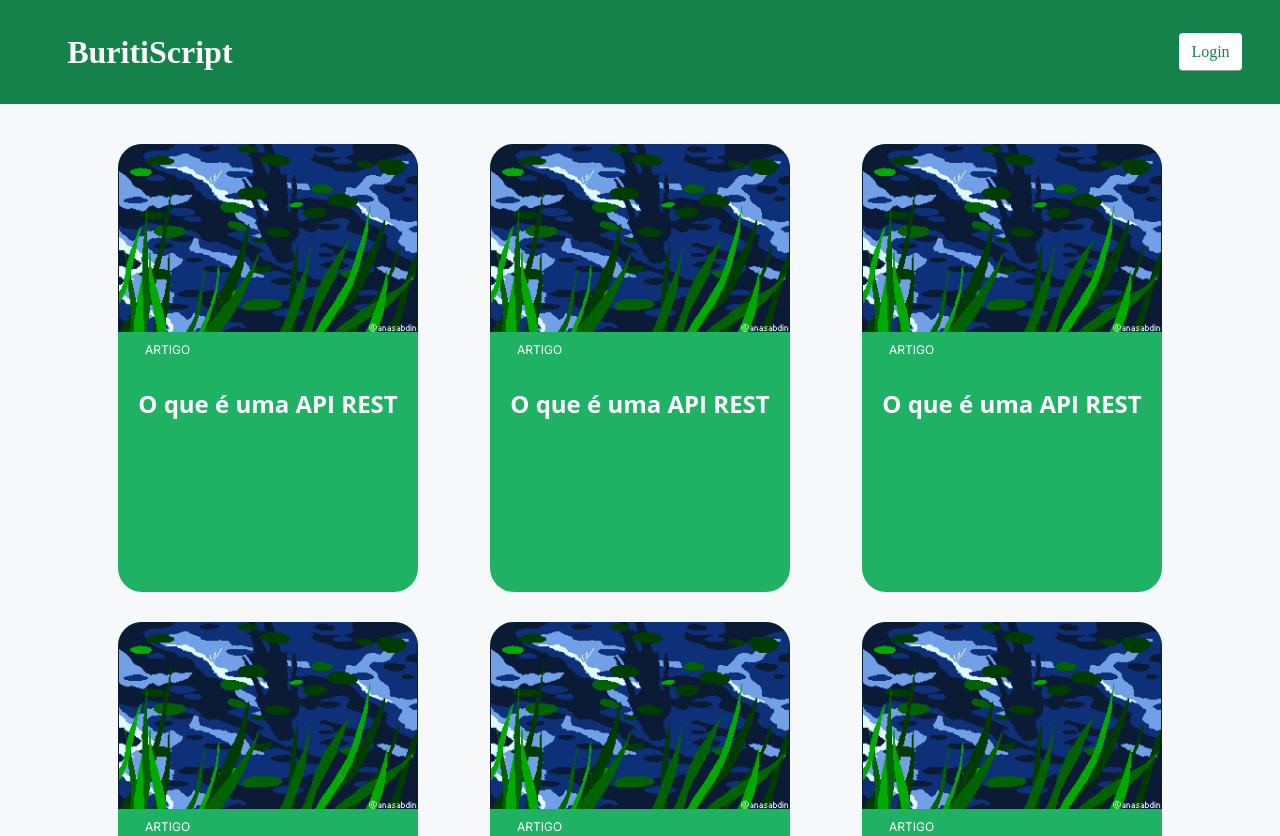
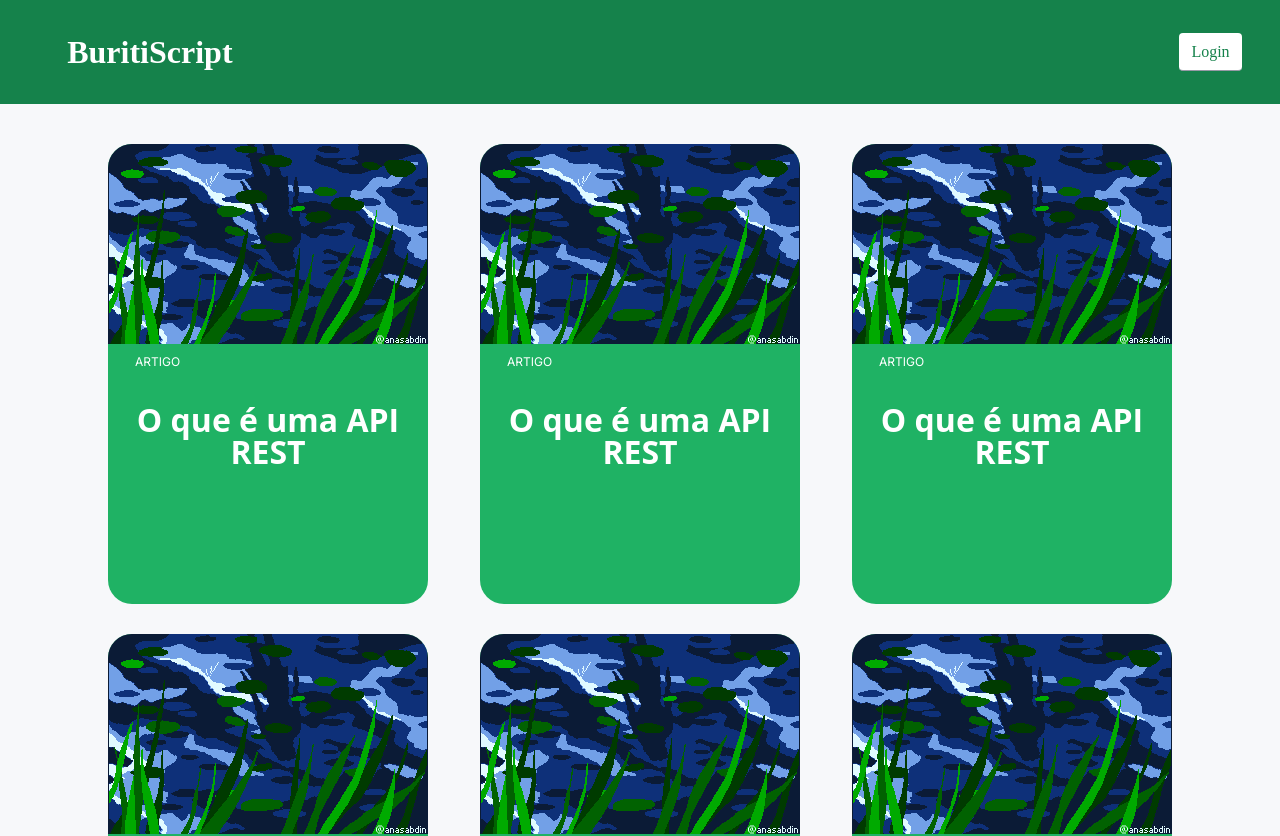
Before and after one commit to BuritiScript/buritiscript-frontend, a Next.js app: page / in a window 1280 px wide. Shown: the top 836 px of the page. Built offline with nearby package versions, Linux system fonts and the light colour scheme.

Commit message:
aumentado a largura do card de 300px para 320px

```diff
--- a/src/components/Card/styles.module.scss
+++ b/src/components/Card/styles.module.scss
@@ -9,7 +9,7 @@
   font-size: 1.4rem; /* 14px */
   border-radius: 24px;
   min-width: 175px;
-  max-width: 300px;
+  max-width: 320px;
 
   .cardHeader {
     .cardImage {
@@ -48,7 +48,7 @@
         line-height: 1;
         font-family: 'Open Sans',Arial, sans-serif;
         font-weight: bold;
-        font-size: 1.5rem;
+        font-size: 2rem;
 
         &:hover {
           color: var(--gray-100);
```
